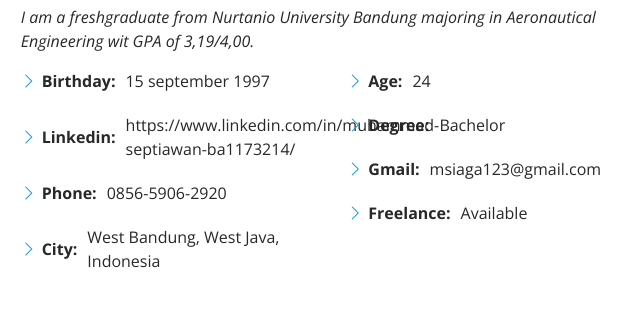
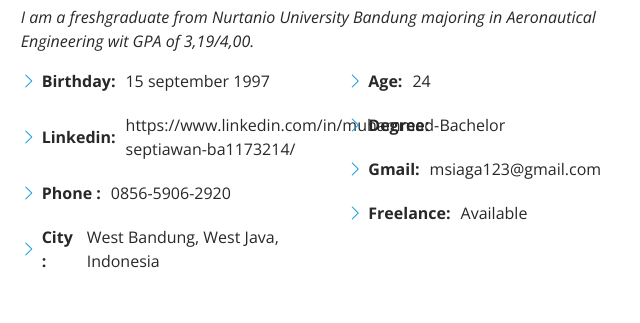
Before and after one commit to asepshowsiaga/MuhammadSeptiawan.github.io, a plain HTML site: page index.html in a window 1280 px wide. Shown: the part 1051-1374 px from the top of the page, 618-1258 px from the left. Drawn offline with nearby package versions, Linux system fonts and the light colour scheme.

Commit message:
edit web

```diff
--- a/index.html
+++ b/index.html
@@ -103,9 +103,9 @@
                 <div class="col-lg-6">
                   <ul>
                     <li><i class="bi bi-chevron-right"></i> <strong>Birthday:</strong> <span>15 september 1997</span></li>
-                    <li><i class="bi bi-chevron-right"></i> <strong>Linkedin:</strong> <span>https://www.linkedin.com/in/muhammad-septiawan-ba1173214/</span></li>
-                    <li><i class="bi bi-chevron-right"></i> <strong>Phone:</strong> <span>0856-5906-2920</span></li>
-                    <li><i class="bi bi-chevron-right"></i> <strong>City:</strong> <span>West Bandung, West Java, Indonesia</span></li>
+                    <li><i class="bi bi-chevron-right"></i> <strong>Linkedin:</strong> <span><span>https://www.linkedin.com/in/muhammad-septiawan-ba1173214/</span></li>
+                    <li><i class="bi bi-chevron-right"></i> <strong>Phone   :</strong> <span>0856-5906-2920</span></li>
+                    <li><i class="bi bi-chevron-right"></i> <strong>City    :</strong> <span>West Bandung, West Java, Indonesia</span></li>
                   </ul>
                 </div>
                 <div class="col-lg-6">
```
